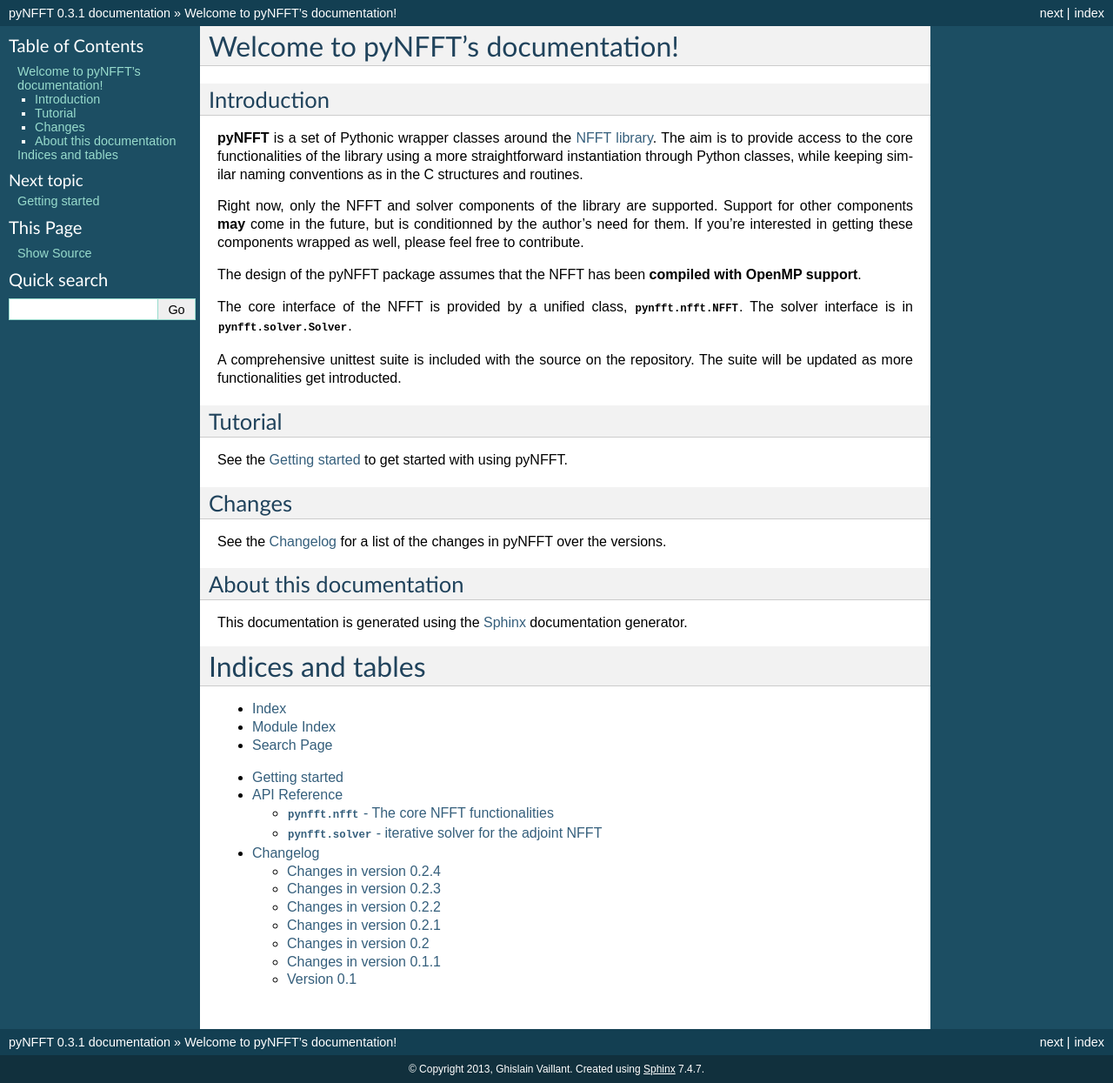
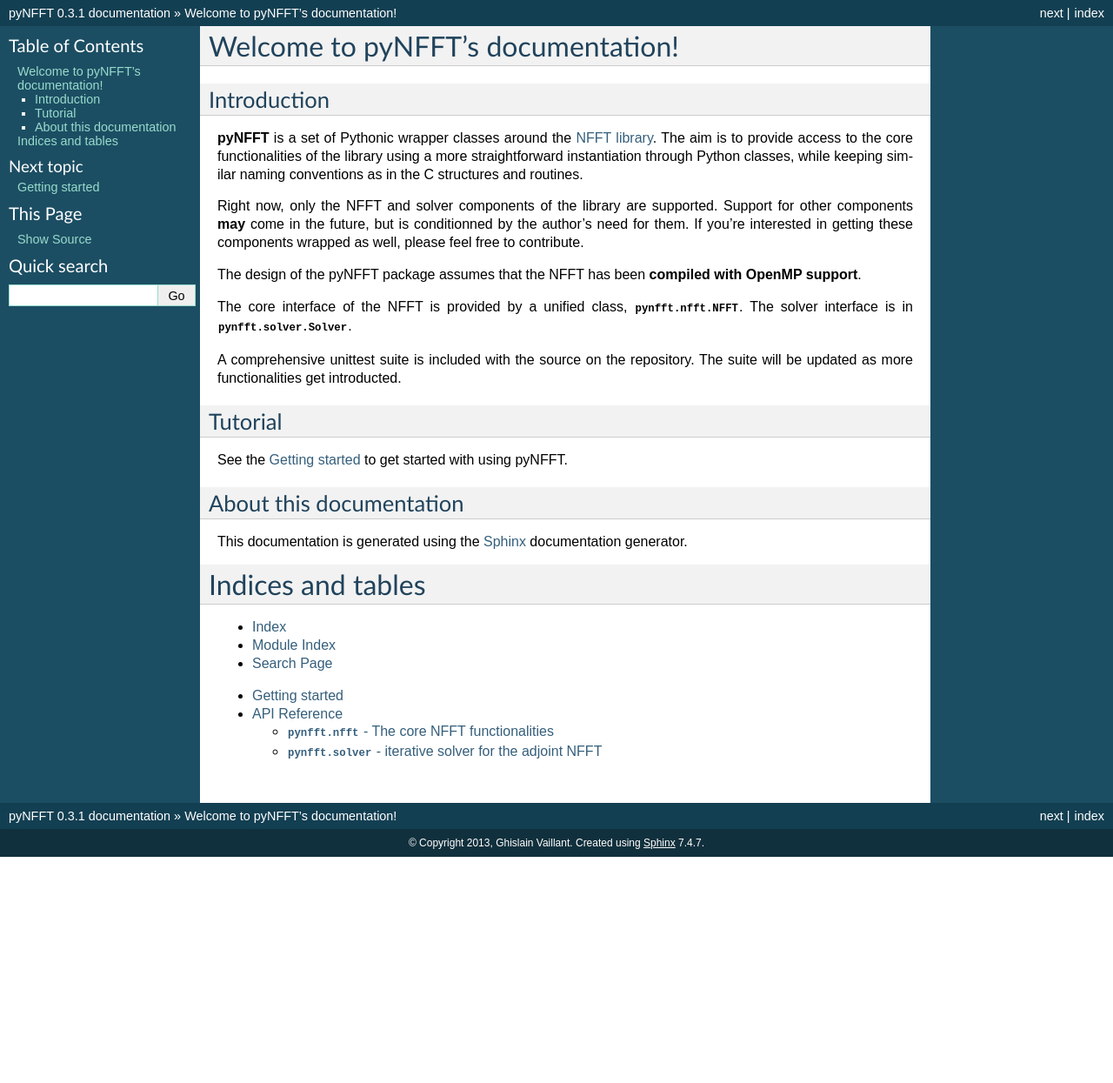
Before and after one commit to pyNFFT/pyNFFT, a Sphinx documentation site: the page built from doc/index.rst, in a window 1280 px wide. Shown: the whole page at 87% size. Built offline with Sphinx 7.4.7, drawn with Linux system fonts in a browser that asks for light colours; after the commit the page ends 985 px from its top, so only the background shows below that.

Commit message:
move changelog to root package

```diff
--- a/doc/index.rst
+++ b/doc/index.rst
@@ -35,12 +35,6 @@
 
 See the :doc:`tutorial` to get started with using pyNFFT.
 
-Changes
--------
-
-See the :doc:`changelog` for a list of the changes in pyNFFT over the
-versions.
-
 About this documentation
 ------------------------
 
@@ -59,4 +53,3 @@
 
    tutorial
    api
-   changelog
```
Also changed, not shown: changelog.rst (renamed from doc/changelog.rst).
